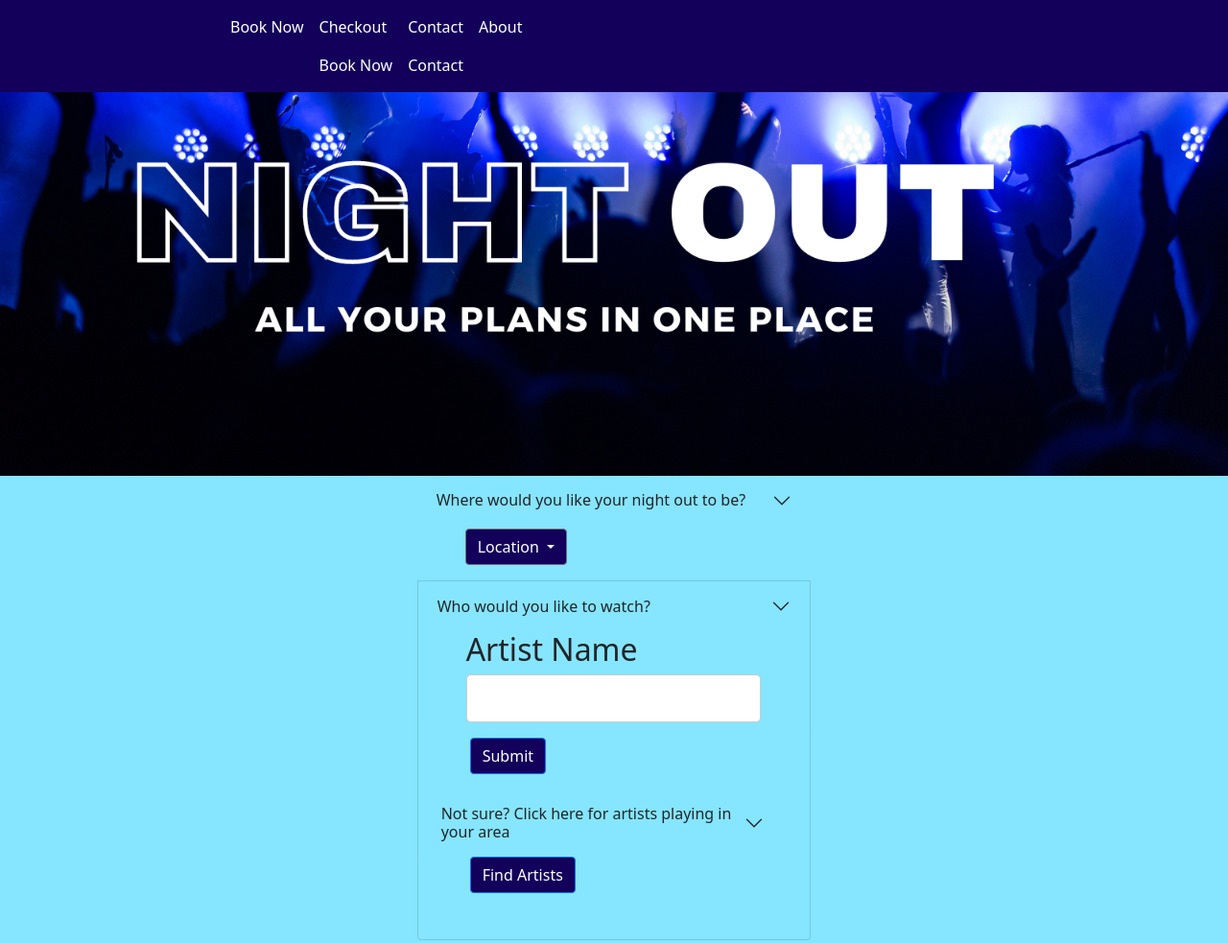
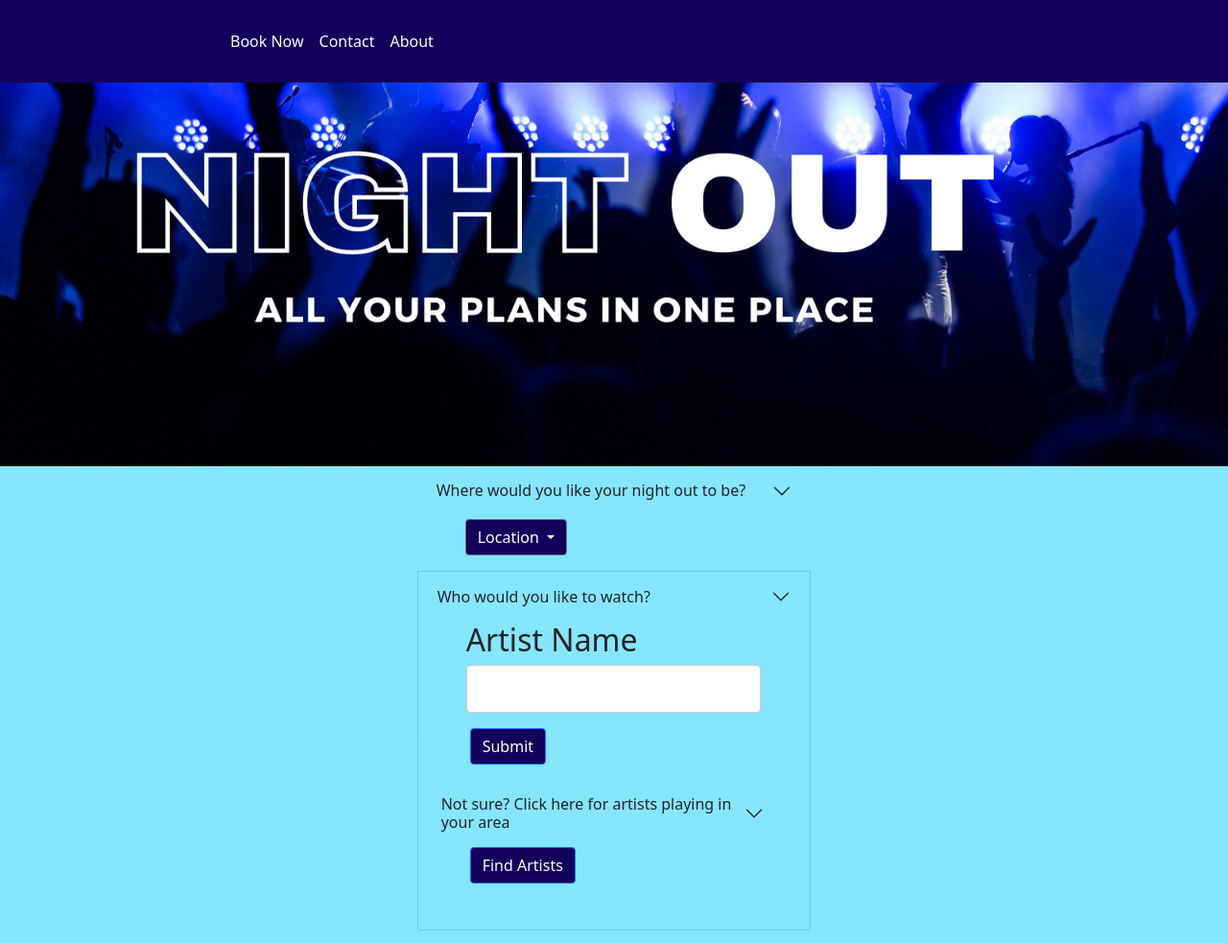
Before and after one commit to AnnaGilthorpe/Project1, a plain HTML site: page index.html in a window 1280 px wide. Shown: the top 983 px of the page at 96% size. Drawn offline with nearby package versions, Linux system fonts and the light colour scheme.

Commit message:
Navbar links fixed.

```diff
--- a/index.html
+++ b/index.html
@@ -21,18 +21,10 @@
       <div class="collapse navbar-collapse" id="navbarSupportedContent">
         <ul class="navbar-nav mr-auto">
           <li class="nav-item">
-            <a class="nav-link active" aria-current="page" href="#booking">Book Now</a>
+            <a class="nav-link active" aria-current="page" href="https://annagilthorpe.github.io/Project1/index.html">Book Now</a>
           </li>
           <li class="nav-item">
-            <a class="nav-link" href="#checkout">Checkout</a>
-            <a class="nav-link active" aria-current="page" href="https://annagilthorpe.github.io/Project1/index.html">Book Now</a>
-
-          </li>
-
-          <li class="nav-item">
             <a class="nav-link" href="https://AnnaGilthorpe.github.io/Project1/contact.html">Contact</a>
-            <a class="nav-link" href="http://127.0.0.1:5500/contact.html">Contact</a>
-
           </li>
           <li class="nav-item">
             <a class="nav-link" href="https://AnnaGilthorpe.github.io/Project1/about.html">About</a>
@@ -45,7 +37,6 @@
             <img src="./Images/Project1HeroImage3.png" class="main-image" alt="">
           </div>
         </container>
-
         <container class="content-elements">
           <div class="row">
             <div class="border-left col-lg-4"></div>
```
